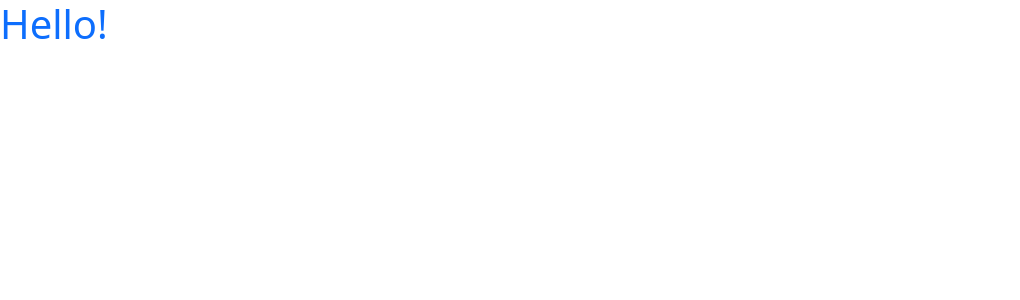
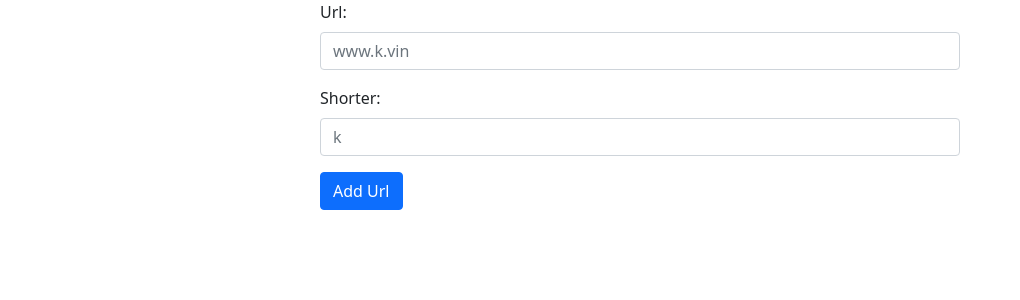
Before and after one commit to mc1brew/short, a React (Create React App) app in the folder reactapp/: page / in a window 1280 px wide. Shown: the top 300 px of the page, without its empty margins (0-1020 px from the left). Built offline with nearby package versions, Linux system fonts and the light colour scheme.

Commit message:
Startup.cs: adding back in cors for when testing.  Checked in version is commented out for now.  Migrated the rest of the application to react.  Seems to be working.

```diff
--- /dev/null
+++ b/reactapp/src/Alert.js
@@ -0,0 +1,34 @@
+import React, {Component} from 'react'
+
+class Alert extends Component
+{
+    renderResult = this.props.renderResult
+    redirectUrl = this.props.redirectUrl
+
+    render(){
+        const redirectUrl = this.props.redirectUrl
+
+        if(redirectUrl === '')
+            return null;
+
+        return(
+            <div className="alert alert-warning alert-dismissible fade show col-md-6 mx-auto" role="alert">
+                <strong>Short link: <a id="redirectUrl" href={redirectUrl}>{redirectUrl}</a></strong>
+                <button type="button" className="btn" aria-label="Copy" onClick= {() => this.copyUrl(redirectUrl)}>Copy</button>
+                <button type="button" className="btn-close" aria-label="Close" onClick= {() => this.close()}></button>
+            </div>
+        )
+    }
+
+    async copyUrl(redirectUrl)
+    {
+        await navigator.clipboard.writeText(redirectUrl);
+    }
+
+    close()
+    {
+        this.renderResult('');
+    }
+}
+
+export default Alert
--- a/reactapp/src/App.js
+++ b/reactapp/src/App.js
@@ -1,12 +1,23 @@
 import React, {Component} from 'react'
 
+import Alert from './Alert'
+import Form from './Form'
+
+
 class App extends Component {
+    state = {url:'',name:'', redirectUrl:''}
     render() {
+        const {redirectUrl} = this.state
         return (
-            <div className="Container">
-                <h1 class="text-primary">Hello!</h1>
+            <div className="App">
+                <Alert renderResult={this.renderResult} redirectUrl={this.state.redirectUrl} />
+                <Form renderResult={this.renderResult} />
             </div>
         )
+    }
+
+    renderResult = (redirectUrl) => {
+        this.setState({redirectUrl: redirectUrl})
     }
 }
 
--- /dev/null
+++ b/reactapp/src/Form.js
@@ -0,0 +1,73 @@
+import React, {Component} from 'react'
+
+class Form extends Component
+{
+    initialState = {url: '', name: ''}
+    state = this.initialState
+    renderResult = this.props.renderResult
+
+    render() {
+        const {url, name} = this.state;
+        return (
+            <form className="form col-md-6 mx-auto">
+                    <div className="mb-3">
+                        <label htmlFor="url" className="form-label">Url:</label>
+                        <input
+                            id="url"
+                            className="form-control"
+                            type="text"
+                            placeholder="www.k.vin"
+
+                            name="url"
+                            value={url}
+                            onChange={this.handleChange}
+                            />
+                    </div>
+                    <div className="mb-3">
+                        <label htmlFor="name" className="form-label">Shorter:</label>
+                        <input
+                            id="name"
+                            className="form-control"
+                            type="text"
+                            placeholder="k"
+
+                            name="name"
+                            value={name}
+                            onChange={this.handleChange}
+                            />
+                    </div>
+                    <div className="control">
+                        <button type="button" className="btn btn-primary" onClick={() => this.addUrl()}>Add Url</button>
+                    </div>
+            </form>
+        )
+    }
+
+    handleChange = (event) => {
+        const {name, value} = event.target
+
+        this.setState({
+            [name]: value,
+        })
+    }
+
+    addUrl = () => {
+        this.renderResult('');
+
+        fetch('/',
+        {
+            method: 'POST',
+            body: JSON.stringify({
+                "name": this.state.name,
+                "url": this.state.url
+            }),
+            headers: {
+                'Content-Type': 'application/json'
+            }
+        })
+        .then(response => response.json())
+        .then(data => this.renderResult(data.redirectUrl));
+    }
+}
+
+export default Form
```
Also changed, not shown: 2 other files (tests, documents, lock files or other folders).
